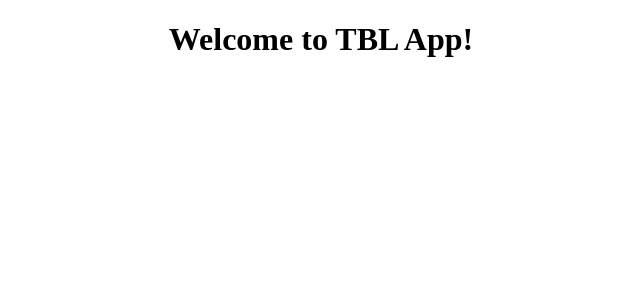
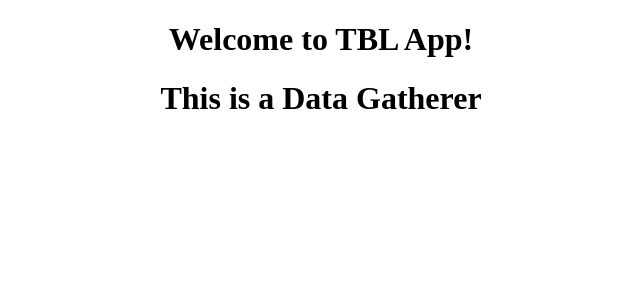
Before and after one commit to jinman985/tbl-app, an Angular app: page / in a window 1280 px wide. Shown: the top 300 px of the page, without its empty margins (319-959 px from the left). Built offline with nearby package versions, Linux system fonts and the light colour scheme.

Commit message:
add data gatherer

```diff
--- a/src/app/app.component.html
+++ b/src/app/app.component.html
@@ -1,6 +1,6 @@
-<!--The content below is only a placeholder and can be replaced.-->
 <div style="text-align:center">
-  <h1>
-    Welcome to {{ title }}!
-  </h1>
+    <h1>
+        Welcome to {{title}}!
+    </h1>
+    <data-gatherer></data-gatherer>
 </div>
--- a/src/app/app.module.ts
+++ b/src/app/app.module.ts
@@ -2,10 +2,12 @@ import { BrowserModule } from '@angular/platform-browser';
 import { NgModule } from '@angular/core';
 
 import { AppComponent } from './app.component';
+import { DataGathererComponent } from './data-gatherer/data-gatherer.component';
 
 @NgModule({
   declarations: [
-    AppComponent
+    AppComponent,
+    DataGathererComponent
   ],
   imports: [
     BrowserModule
--- /dev/null
+++ b/src/app/data-gatherer/data-gatherer.component.html
@@ -0,0 +1,5 @@
+<div style="text-align:center">
+    <h1>
+        This is a {{title}}
+    </h1>
+</div>
--- /dev/null
+++ b/src/app/data-gatherer/data-gatherer.component.ts
@@ -0,0 +1,9 @@
+import { Component } from "@angular/core";
+
+@Component({
+    selector: 'data-gatherer',
+    templateUrl: './data-gatherer.component.html'
+})
+export class DataGathererComponent {
+    title = "Data Gatherer"
+}
```
Also changed, not shown: 2 other files (tests, documents, lock files or other folders).
